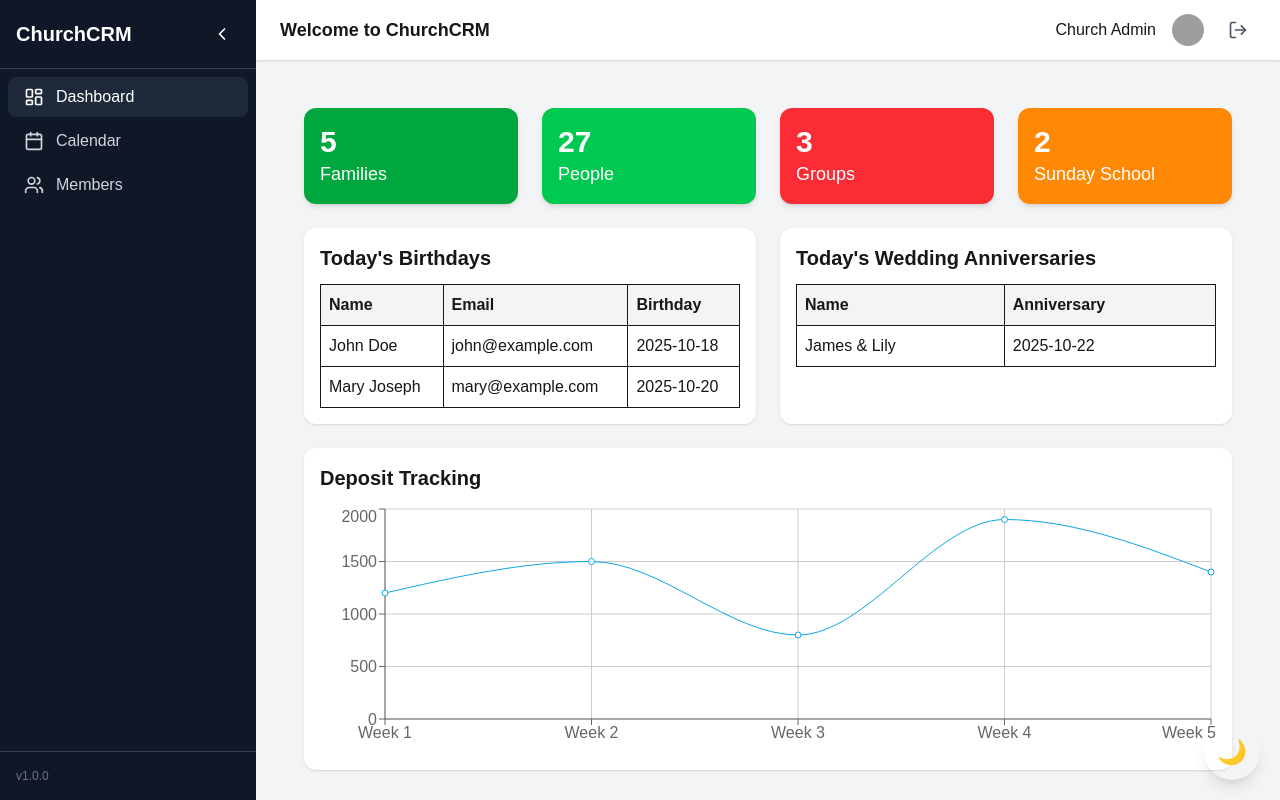
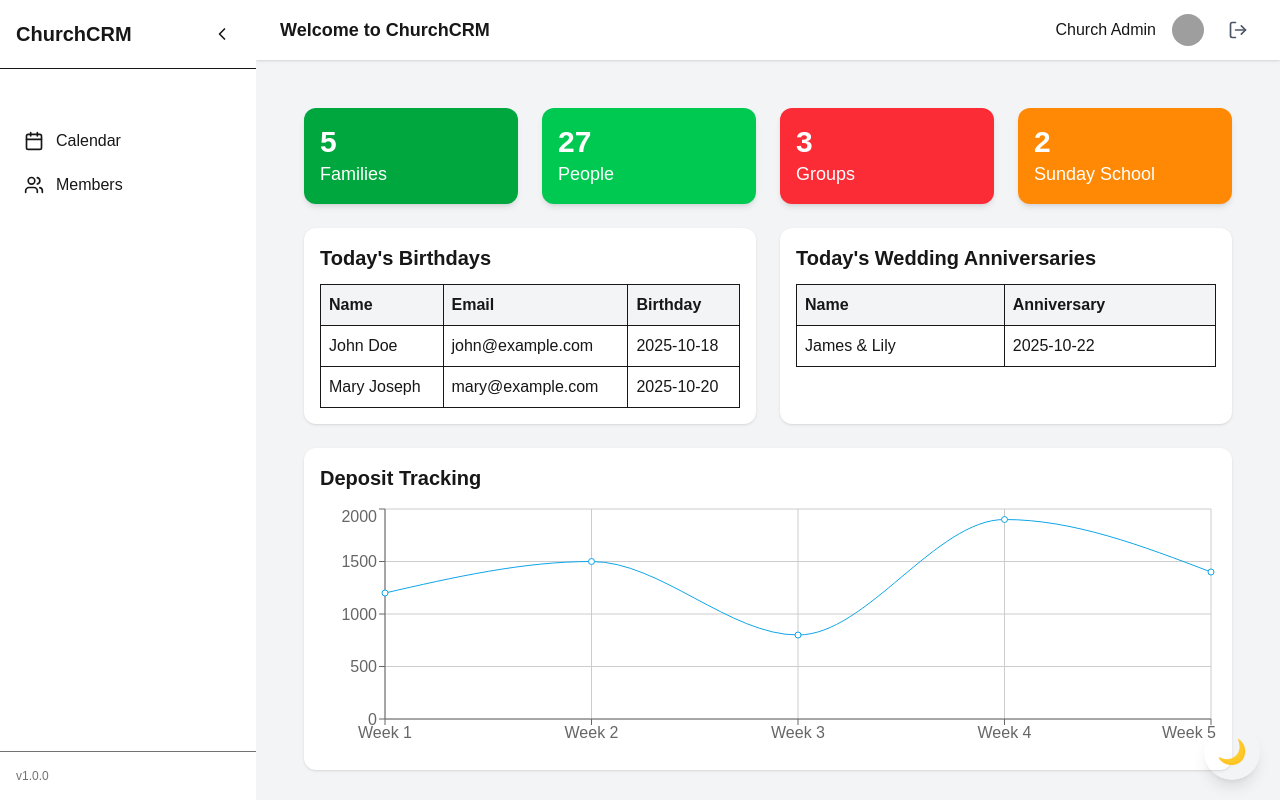
Before and after one commit to Chrishore/church_crm, a Next.js app: page /dashboard in a window 1280 px wide. Built offline with nearby package versions, Linux system fonts and the light colour scheme; grey boxes are pictures that could not be loaded.

Commit message:
Auto-commit: Agent tool execution

```diff
--- a/src/app/(main)/dashboard/components/Sidebar.tsx
+++ b/src/app/(main)/dashboard/components/Sidebar.tsx
@@ -17,21 +17,41 @@ const navItems = [
     { name: "Members", href: "/members", icon: Users },
 ];
 
-export default function Sidebar() {
+interface SidebarProps {
+    mobileOpen?: boolean;
+    onMobileClose?: () => void;
+}
+
+export default function Sidebar({ mobileOpen = false, onMobileClose }: SidebarProps) {
     const pathname = usePathname();
     const [collapsed, setCollapsed] = useState(false);
 
     return (
+        <>
+            {/* Mobile Backdrop */}
+            {mobileOpen && (
+                <div
+                    onClick={onMobileClose}
+                    className="fixed inset-0 bg-black/50 z-20 md:hidden"
+                />
+            )}
+
+            {/* Sidebar */}
             <aside
-            className={`h-screen bg-gray-900 text-white flex flex-col transition-all duration-300 ${collapsed ? "w-20" : "w-64"
-                }`}
+                className={`
+                    h-screen bg-white dark:bg-[#1e293b] text-textPrimary dark:text-[#f1f5f9] flex flex-col transition-all duration-300
+                    md:relative md:translate-x-0
+                    fixed top-0 left-0 z-30
+                    ${mobileOpen ? 'translate-x-0' : '-translate-x-full md:translate-x-0'}
+                    ${collapsed ? "w-20" : "w-64 md:w-64"}
+                `}
             >
                 {/* Header */}
-            <div className="flex items-center justify-between p-4 border-b border-gray-700">
+                <div className="flex items-center justify-between p-4 border-b border-border dark:border-[#334155]">
                     {!collapsed && <h1 className="text-xl font-bold">ChurchCRM</h1>}
                     <button
                         onClick={() => setCollapsed(!collapsed)}
-                    className="p-2 rounded-lg hover:bg-gray-800 transition-colors"
+                        className="p-2 rounded-lg hover:bg-surface dark:hover:bg-[#334155] transition-colors"
                     >
                         {collapsed ? <ChevronRight size={20} /> : <ChevronLeft size={20} />}
                     </button>
@@ -45,9 +65,11 @@ export default function Sidebar() {
                             <Link
                                 key={href}
                                 href={href}
-                            className={`flex items-center gap-3 px-4 py-2 rounded-lg transition-all duration-200 ease-in-out ${active
-                                    ? "bg-gray-800 text-white"
-                                    : "text-gray-300 hover:bg-gray-800 hover:text-white hover:translate-x-1"
+                                onClick={() => onMobileClose?.()}
+                                className={`flex items-center gap-3 px-4 py-2 rounded-lg transition-all duration-200 ease-in-out ${
+                                    active
+                                        ? "bg-primary text-white"
+                                        : "text-textSecondary dark:text-[#cbd5e1] hover:bg-surface dark:hover:bg-[#334155] hover:text-textPrimary dark:hover:text-[#f1f5f9] hover:translate-x-1"
                                 }`}
                             >
                                 <Icon size={20} />
@@ -58,9 +80,10 @@ export default function Sidebar() {
                 </nav>
 
                 {/* Footer */}
-            <div className="p-4 text-xs text-gray-500 border-t border-gray-700">
+                <div className="p-4 text-xs text-textSecondary dark:text-[#cbd5e1] opacity-60 border-t border-border dark:border-[#334155]">
                     {!collapsed && <span>v1.0.0</span>}
                 </div>
             </aside>
+        </>
     );
 }
```
Lines whose indentation alone changed are shown as unchanged.
